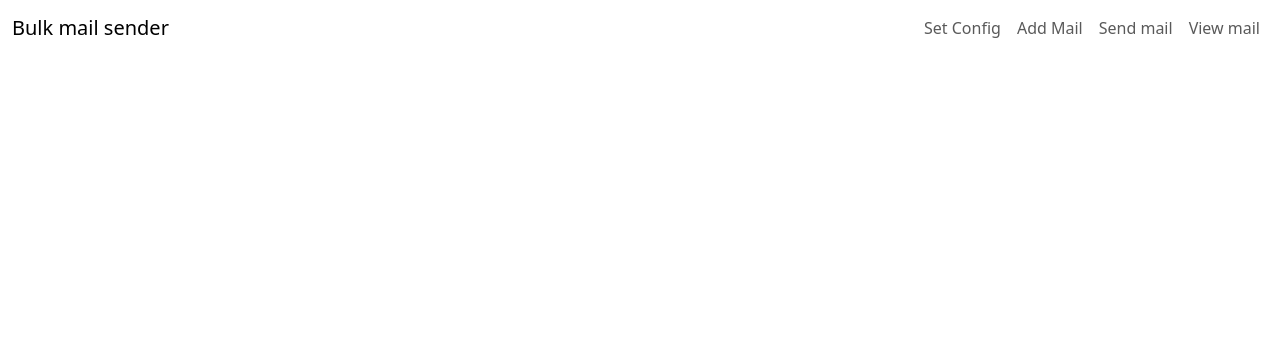
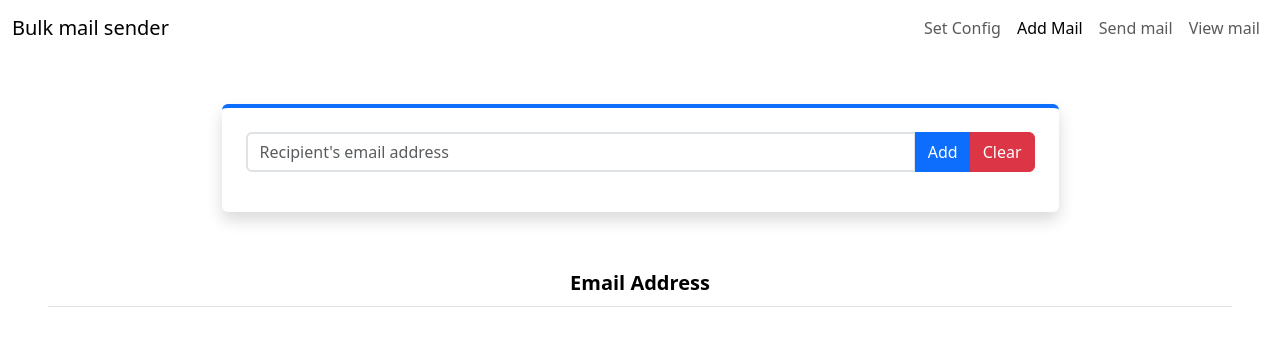
Before and after one commit to antusaha970/Bulk_email_sending_application_frontend, a React (Vite) app: page /add_mails in a window 1280 px wide. Shown: the top 346 px of the page. Built offline with nearby package versions, Linux system fonts and the light colour scheme.

Commit message:
Add mail address Component added

```diff
--- a/src/App.jsx
+++ b/src/App.jsx
@@ -2,15 +2,21 @@ import { Route, Routes } from "react-router-dom";
 import "./App.css";
 import Navbar from "./components/Navbar";
 import SetConfigForm from "./components/SetConfigForm";
+import AddMails from "./components/AddMails";
+import { useState } from "react";
+import { EmailAddressContext } from "./context";
 
 function App() {
+  const [mail_address, setMail_address] = useState([]);
+
   return (
-    <>
+    <EmailAddressContext.Provider value={[mail_address, setMail_address]}>
       <Navbar></Navbar>
       <Routes>
         <Route path="/set_config" element={<SetConfigForm />}></Route>
+        <Route path="/add_mails" element={<AddMails />}></Route>
       </Routes>
-    </>
+    </EmailAddressContext.Provider>
   );
 }
 
--- /dev/null
+++ b/src/components/AddMails.jsx
@@ -0,0 +1,72 @@
+import { useContext } from "react";
+import { EmailAddressContext } from "../context";
+import { useForm } from "react-hook-form";
+
+const AddMails = () => {
+  const { register, handleSubmit, reset } = useForm();
+  const [mail_address, setMail_address] = useContext(EmailAddressContext);
+
+  const onSubmit = (data) => {
+    setMail_address((prevState) => [...prevState, data["email"]]);
+    reset();
+  };
+  console.log(mail_address);
+  const handleClearEmails = () => {
+    setMail_address([]);
+  };
+
+  return (
+    <>
+      <div className="container mt-5">
+        <form
+          className="mx-auto shadow p-4 rounded bg-white w-75 border-top border-4 border-primary"
+          onSubmit={handleSubmit(onSubmit)}
+        >
+          <div className="input-group mb-3">
+            <input
+              type="email"
+              className="form-control border-2"
+              placeholder="Recipient's email address"
+              aria-describedby="button-addon2"
+              required
+              {...register("email")}
+            />
+            <button
+              className="btn btn-primary"
+              type="submit"
+              id="button-addon2"
+            >
+              Add
+            </button>
+            <button
+              onClick={handleClearEmails}
+              className="btn btn-danger"
+              type="button"
+              id="button-addon2"
+            >
+              Clear
+            </button>
+          </div>
+        </form>
+      </div>
+      <div className="my-5 mx-5">
+        <table className="table table-striped ">
+          <thead className="text-center">
+            <tr>
+              <th className="fw-bold text-black fs-5">Email Address</th>
+            </tr>
+          </thead>
+          <tbody>
+            {mail_address?.map((add, idx) => (
+              <tr key={idx}>
+                <td>{add}</td>
+              </tr>
+            ))}
+          </tbody>
+        </table>
+      </div>
+    </>
+  );
+};
+
+export default AddMails;
--- a/src/components/Navbar.jsx
+++ b/src/components/Navbar.jsx
@@ -30,9 +30,9 @@ const Navbar = () => {
               </NavLink>
             </li>
             <li className="nav-item">
-              <a className="nav-link" href="#">
+              <NavLink to={"/add_mails"} className="nav-link">
                 Add Mail
-              </a>
+              </NavLink>
             </li>
             <li className="nav-item">
               <a className="nav-link" href="#">
--- /dev/null
+++ b/src/context.jsx
@@ -0,0 +1,3 @@
+import { createContext } from "react";
+
+export const EmailAddressContext = createContext();
```
